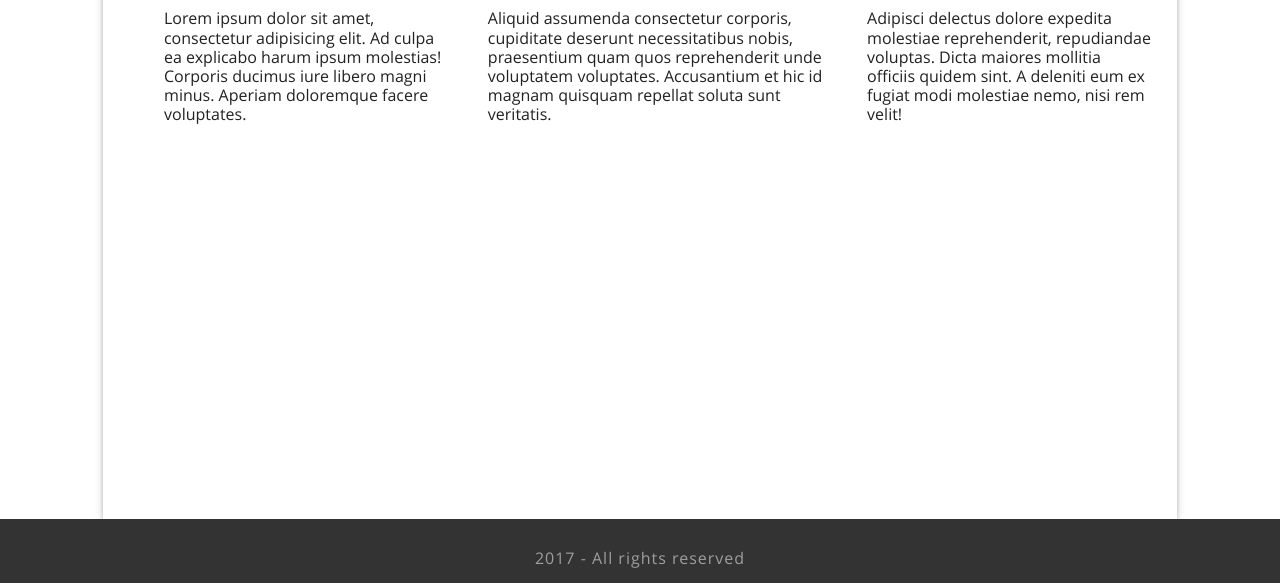
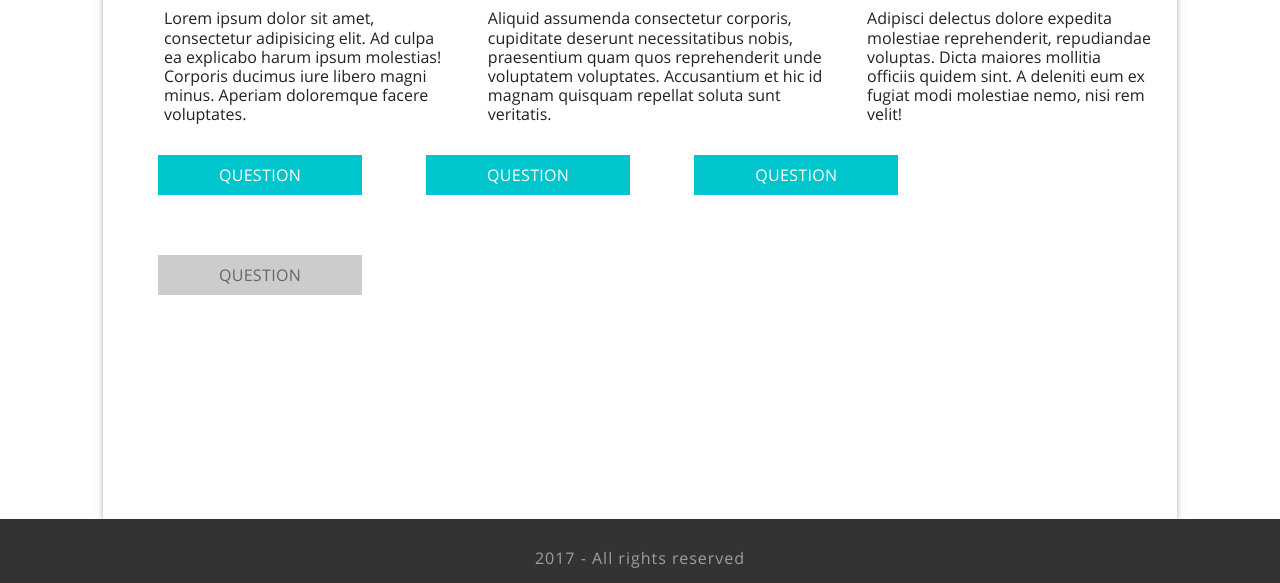
Before and after one commit to fed-v/new-project-template, a website: page builds/dev/index.html in a window 1280 px wide. Shown: the part 161-744 px from the top of the page. Drawn offline with nearby package versions, Linux system fonts and the light colour scheme; files that its build step writes are made by us from their sources; a script that the page names is missing; files whose address does not match are found by name.

Commit message:
added same rules for a tags as buttons and working on disabled styles

```diff
--- a/builds/dev/index.html
+++ b/builds/dev/index.html
@@ -97,6 +97,12 @@
 				</div>
 			</section>
 
+			<!-- Check button styles -->
+			<button class="button" type="button">Question</button>
+			<a class="button" href="#">Question</a>
+            <button class="button" type="button" disabled>Question</button>
+            <a class="button disabled" href="#">Question</a>
+
 		</main>
 
 
--- a/builds/dev/less/base/constants.less
+++ b/builds/dev/less/base/constants.less
@@ -43,6 +43,7 @@
 @dark-grey-text-color: #9E9E9E;
 @icon-color: @dark-grey;
 @dark-grey: #666666;
+@disabled: @grey;
 
 
 
--- a/builds/dev/less/base/forms.less
+++ b/builds/dev/less/base/forms.less
@@ -19,6 +19,7 @@ input, textarea {
 
 }
 
+// Enlarge submit buttons for better usability
 input[type="submit"] {
   width: 100%;
 }
@@ -46,7 +47,9 @@ input[type="submit"] {
     width: 75%;
   }
 
+  // Center submit buttons to the form
   input[type="submit"] {
+    display: block;
     margin: auto;
     width: auto;
   }
--- a/builds/dev/less/base/global.less
+++ b/builds/dev/less/base/global.less
@@ -63,7 +63,7 @@ a {
 
   &:link,
   &:visited {
-    color: @grey;  // This could change
+    color: @highlight-color;
   }
   &:hover,
   &:focus,
--- a/builds/dev/less/components/buttons.less
+++ b/builds/dev/less/components/buttons.less
@@ -2,19 +2,43 @@
 ///     Buttons Styles
 //////////////////////////////////////////////////////
 
+// Active Rules
 .button {
   background: @highlight-color;
   border: none;
   .border-radius(0px);
+  .box-sizing(content-box);  // Avoids input elements from getting padding when width is given
   color: @white;
-  display: block;
-  font-size: 1em;
+  display: inline-block;
   letter-spacing: 0.02em;
   line-height: 1;
+  margin: 30px;
   padding: 12px 27px;
   text-align: center;
   text-transform: uppercase;
+
+  &:link,
+  &:visited {
+    color: @white;
+  }
+
+  // Disabled Rules
+  &.disabled {
+    background: @disabled;
+    color: @dark-grey;
+    cursor: default;
+
+    &:link,
+    &:visited {
+      color: @dark-grey;
+    }
+  }
+
+
 }
+
+
+
 
 
 //////////////////////////////////////////////////////
@@ -50,6 +74,18 @@
       top: -2px;
       .transition(0.5s);
     }
+
+    // Disabled Rules
+    &.disabled {
+      &:hover,
+      &:focus,
+      &:active {
+        .box-shadow(none);
+        position: relative;
+        top: 0px;
+      }
+    }
+
   }
 
 }
```
Also changed, not shown: builds/prod/index.html (+1 -1 lines), builds/prod/css/styles.min.css.
